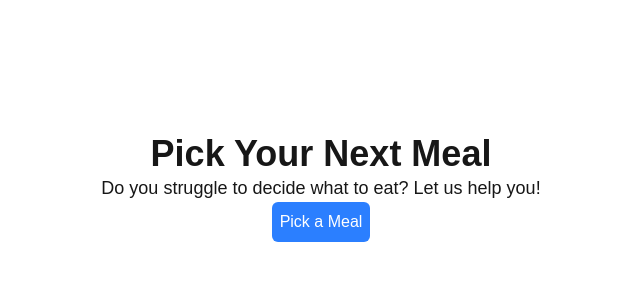
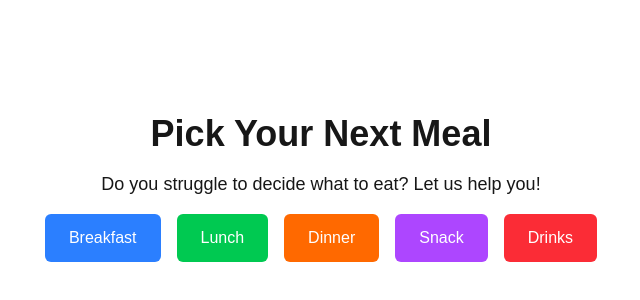
Before and after one commit to Flagot/Meal_Picker, a Next.js app: page / in a window 1280 px wide. Shown: the part 212-512 px from the top of the page, without its empty margins (319-959 px from the left). Built offline with nearby package versions, Linux system fonts and the light colour scheme.

Commit message:
started building a meal picker using next js

```diff
--- a/app/page.tsx
+++ b/app/page.tsx
@@ -1,21 +1,47 @@
 "use client";
 const page = () => {
+  const handleMealClick = (mealType: string) => {
+    alert(`You selected ${mealType}!`);
+  };
+
   return (
-    <div className="flex flex-col items-center justify-center h-screen">
+    <div className="flex flex-col items-center justify-center h-screen gap-4">
       <h1 className="text-4xl font-bold">Pick Your Next Meal</h1>
       <p className="text-lg">
         Do you struggle to decide what to eat? Let us help you!
       </p>
-      <button
-        className="bg-blue-500 text-white p-2 rounded-md"
-        onClick={() => {
-          const meals = ["Pizza", "Burger", "Salad", "Sushi", "Tacos"];
-          const randomMeal = meals[Math.floor(Math.random() * meals.length)];
-          alert(randomMeal);
-        }}
-      >
-        Pick a Meal
-      </button>
+      <div className="flex flex-wrap gap-4 justify-center">
+        <button
+          className="bg-blue-500 text-white px-6 py-3 rounded-md hover:bg-blue-600 transition"
+          onClick={() => handleMealClick("Breakfast")}
+        >
+          Breakfast
+        </button>
+        <button
+          className="bg-green-500 text-white px-6 py-3 rounded-md hover:bg-green-600 transition"
+          onClick={() => handleMealClick("Lunch")}
+        >
+          Lunch
+        </button>
+        <button
+          className="bg-orange-500 text-white px-6 py-3 rounded-md hover:bg-orange-600 transition"
+          onClick={() => handleMealClick("Dinner")}
+        >
+          Dinner
+        </button>
+        <button
+          className="bg-purple-500 text-white px-6 py-3 rounded-md hover:bg-purple-600 transition"
+          onClick={() => handleMealClick("Snack")}
+        >
+          Snack
+        </button>
+        <button
+          className="bg-red-500 text-white px-6 py-3 rounded-md hover:bg-red-600 transition"
+          onClick={() => handleMealClick("Drinks")}
+        >
+          Drinks
+        </button>
+      </div>
     </div>
   );
 };
```
